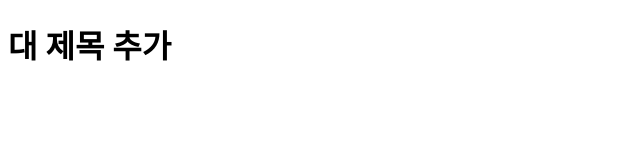
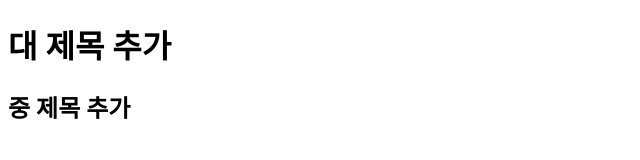
Before and after one commit to tubi55/https---github.com-tubi55-apple, a plain HTML site: page index.html in a window 1280 px wide. Shown: the whole page, without its empty margins (0-640 px from the left). Drawn offline with Linux system fonts and the light colour scheme.

Commit message:
feat: 중제목 추가

```diff
--- a/index.html
+++ b/index.html
@@ -9,6 +9,7 @@
 
 <body>
   <h1>대 제목 추가</h1>
+  <h2>중 제목 추가</h2>
 </body>
 
 </html>
```
